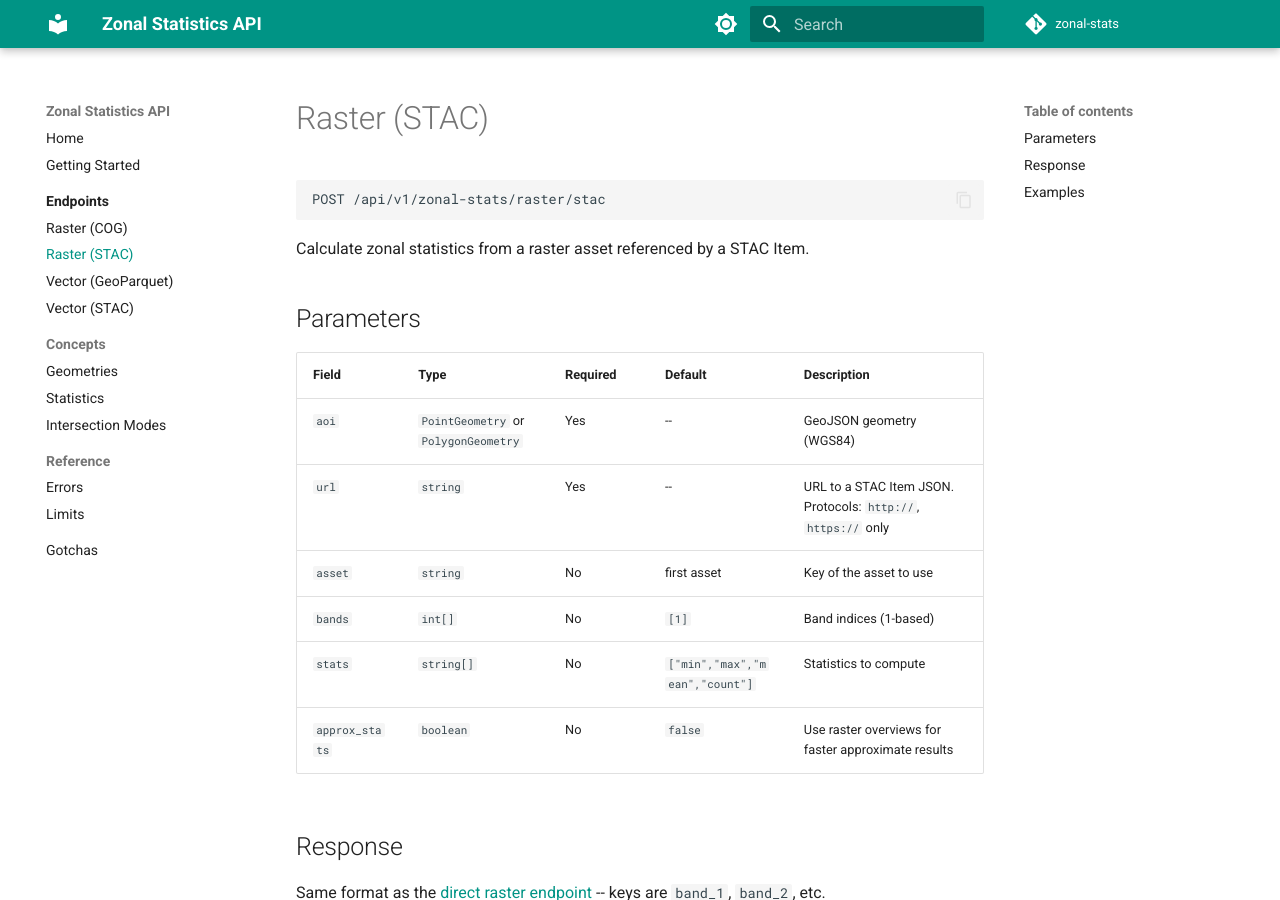
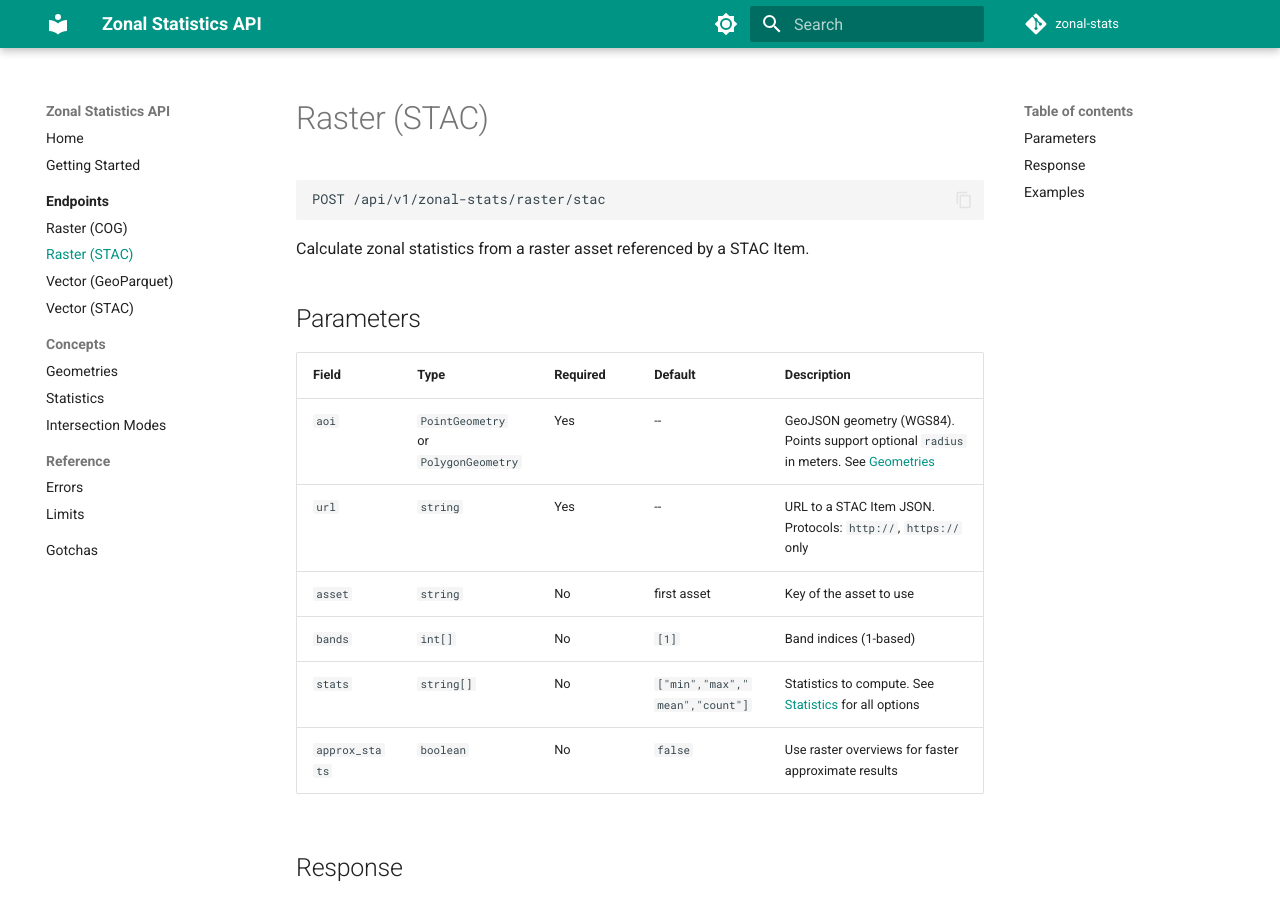
Before and after one commit to data-mermaid/zonal-stats, an MkDocs documentation site: the page built from docs/endpoints/raster-stac.md, in a window 1280 px wide and 900 px high. Built offline with MkDocs 1.6.1 and Material for MkDocs 9.7.7, drawn with Linux system fonts in a browser that asks for light colours; comment, search, counter and statistics services are not loaded.

Commit message:
Improve endpoint docs: add radius example, link to Statistics and Geometries

```diff
--- a/docs/endpoints/raster-stac.md
+++ b/docs/endpoints/raster-stac.md
@@ -10,11 +10,11 @@ Calculate zonal statistics from a raster asset referenced by a STAC Item.
 
 | Field | Type | Required | Default | Description |
 |-------|------|----------|---------|-------------|
-| `aoi` | `PointGeometry` or `PolygonGeometry` | Yes | -- | GeoJSON geometry (WGS84) |
+| `aoi` | `PointGeometry` or `PolygonGeometry` | Yes | -- | GeoJSON geometry (WGS84). Points support optional `radius` in meters. See [Geometries](../concepts/geometries.md) |
 | `url` | `string` | Yes | -- | URL to a STAC Item JSON. Protocols: `http://`, `https://` only |
 | `asset` | `string` | No | first asset | Key of the asset to use |
 | `bands` | `int[]` | No | `[1]` | Band indices (1-based) |
-| `stats` | `string[]` | No | `["min","max","mean","count"]` | Statistics to compute |
+| `stats` | `string[]` | No | `["min","max","mean","count"]` | Statistics to compute. See [Statistics](../concepts/statistics.md) for all options |
 | `approx_stats` | `boolean` | No | `false` | Use raster overviews for faster approximate results |
 
 ## Response
```
Also changed, not shown: docs/endpoints/raster.md (+20 -2 lines), docs/endpoints/vector-stac.md (+2 -2 lines), docs/endpoints/vector.md (+2 -2 lines).
